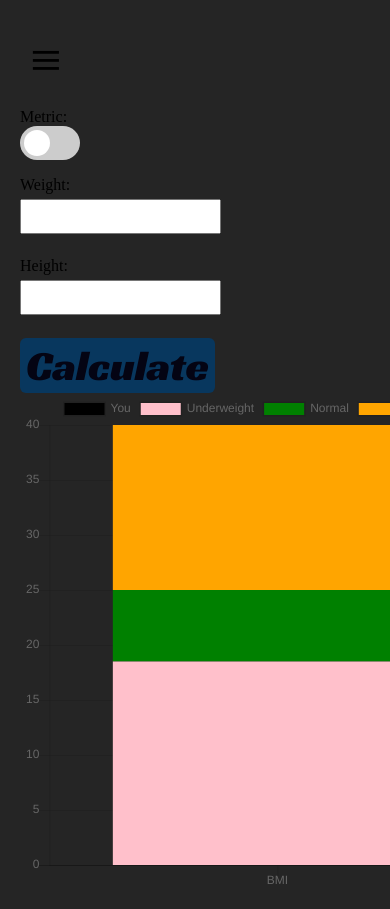
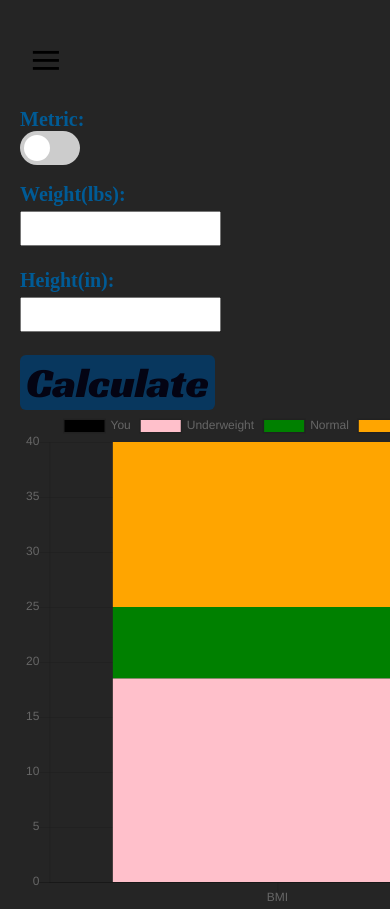
Before and after one commit to lwarlick/Muscle-Project, a PHP site: page /bmi.html in a window 390 px wide; the page is wider, and only the part inside the window is pictured. Shown: the top 909 px of that part. Before the commit the page ends 884 px from the top of that part, so only its background shows below. Run offline with PHP 8.4, Linux system fonts and the light colour scheme; some libraries are stand-ins or nearby versions.

Commit message:
mobile support test

```diff
--- a/CriteriaWindow.html
+++ b/CriteriaWindow.html
@@ -1,5 +1,7 @@
+<!DOCTYPE html>
 <html>
 	<head>
+    <meta name="viewport" content="width=device-width">
 		<title>More Criteria</title>
 		<script src="https://ajax.googleapis.com/ajax/libs/jquery/1.8.3/jquery.min.js"></script>
     <script src="chart.js"></script>
--- a/HomeScreen.html
+++ b/HomeScreen.html
@@ -1,5 +1,7 @@
+<!DOCTYPE html>
 <html lang="en">
   <head>
+    <meta name="viewport" content="width=device-width">
     <script src="https://ajax.googleapis.com/ajax/libs/jquery/1.8.3/jquery.min.js"></script>
     <script src="https://code.jquery.com/ui/1.12.1/jquery-ui.js" integrity="sha256-T0Vest3yCU7pafRw9r+settMBX6JkKN06dqBnpQ8d30=" crossorigin="anonymous"></script>
     <title>LIGMA</title>
--- a/calculators/1rm.html
+++ b/calculators/1rm.html
@@ -37,7 +37,7 @@
 	</form>
 </p>
 
-<div id="ONERMresult" style="display:none">
+<div id="ONERMresult">
 	Your estimated max is:
 	<script>
 		document.write(sessionStorage.getItem('maxresult') + " ");
--- a/calculators/bmi.html
+++ b/calculators/bmi.html
@@ -19,16 +19,16 @@
 	<p id="BMI">
 		<script src="script.js"></script>
 
-		Metric:<br>
+		<div class="formlabels1">Metric:</div>
 		<label class="switch">
 			<input type="checkbox" onclick="changeSystem();">
-			<span class="slider round"></span>
-		</label>
+			<span class="slider1 round"></span>
+		</label> <br> <br>
 
 		<form id="bmiform" onsubmit="submitBMI();">
-			Weight:<br>
+			<div class="formlabels1" id="bmiLabel">Weight(lbs):</div>
 			<input type="text" name="BMIweight" autocomplete="off"><br><br>
-			Height:<br>
+			<div class="formlabels1"  id="bmiLabel1">Height(in):</div>
 			<input type="text" name="height" autocomplete="off"><br><br>
 			<input type="submit" value="Calculate" id="calc1">
 		</form>
--- a/calculators/calculators.css
+++ b/calculators/calculators.css
@@ -141,11 +141,11 @@ body {
 }
 
 input:checked + .slider {
-  background-color: #2196F3;
+  background-color: #7c0000;
 }
 
 input:focus + .slider {
-  box-shadow: 0 0 1px #2196F3;
+  box-shadow: 0 0 1px #7c0000;
 }
 
 input:checked + .slider:before {
@@ -163,6 +163,54 @@ input:checked + .slider:before {
   border-radius: 50%;
 }
 
+/* The BMI slider */
+.slider1 {
+  position: absolute;
+  cursor: pointer;
+  top: 0;
+  left: 0;
+  right: 0;
+  bottom: 0;
+  background-color: #ccc;
+  -webkit-transition: .4s;
+  transition: .4s;
+}
+
+.slider1:before {
+  position: absolute;
+  content: "";
+  height: 26px;
+  width: 26px;
+  left: 4px;
+  bottom: 4px;
+  background-color: white;
+  -webkit-transition: .4s;
+  transition: .4s;
+}
+
+input:checked + .slider1 {
+  background-color: #005b96;
+}
+
+input:focus + .slider1 {
+  box-shadow: 0 0 1px #005b96;
+}
+
+input:checked + .slider1:before {
+  -webkit-transform: translateX(26px);
+  -ms-transform: translateX(26px);
+  transform: translateX(26px);
+}
+
+/* Rounded sliders */
+.slider1.round {
+  border-radius: 34px;
+}
+
+.slider1.round:before {
+  border-radius: 50%;
+}
+
 input[type=text] {
     padding: 8px 10px;
     margin: 5px 0;
@@ -174,3 +222,9 @@ input[type=text] {
   font-weight: bolder;
   font-size: 20px;
 }
+
+.formlabels1 {
+  color: #005b96;
+  font-weight: bolder;
+  font-size: 20px;
+}
--- a/calculators/script.js
+++ b/calculators/script.js
@@ -1,5 +1,3 @@
-//add units to form that change based on slider use divs and change innerhtml in changesystem()
-//rounding error on 1rmcalc
 metric=false;
 sessionStorage.setItem('metric', metric);
 result=1;
@@ -13,7 +11,9 @@ function changeSystem(){
 		metric=true;
 	}
 	sessionStorage.setItem('metric', metric);
-	document.getElementById("weightLabel").innerHTML = "Weight lifted" + display1RMLabel() + ":";
+	document.getElementById("weightlabel").innerHTML = "Weight lifted" + display1RMLabel() + ":";
+	document.getElementById("bmiLabel").innerHTML = "Weight" + displayBMILabel() + ":";
+	document.getElementById("bmiLabel1").innerHTML = "Height" + displayBMILabel1() + ":";
 }
 
 function display1RMLabel(){
@@ -23,10 +23,26 @@ function display1RMLabel(){
 		return "(lbs)";
 }
 
+function displayBMILabel(){
+	if (sessionStorage.getItem('metric')==='true')
+		return "(kgs)";
+	else
+		return "(lbs)";
+}
+
+function displayBMILabel1(){
+	if (sessionStorage.getItem('metric')==='true')
+		return "(cm)";
+	else
+		return "(in)";
+}
+
+
 function calculate1RM(bool) { //metric:true/false
 	onerepmaxweight=document.getElementById("1rmform").elements[0].value;
 	reps=document.getElementById("1rmform").elements[1].value;
-
+	if (reps==1)
+		return onerepmaxweight;
 	if (bool==true) //metric 1rm
 	{
 		return getMaxRep(reps, onerepmaxweight);
@@ -50,7 +66,7 @@ function calculateBMI(bool) { //metric:true/false
 	{
 		return getBMI(convertToCm(bmiheight), convertToKgs(bmiweight));
 
-	} //display what group you are in (normal, underweight, overweight) maybe show chart comparing ppl with ur height, use colors like green for good red for bad
+	}
 	//else //errors?
 }
 
@@ -118,7 +134,6 @@ function submit1RM() {
 
 	maxresult=calculate1RM(x) + " " + unit;
 	sessionStorage.setItem('maxresult', maxresult);
-	hide("1RM");
 	show("ONERMresult");
 }
 
```
